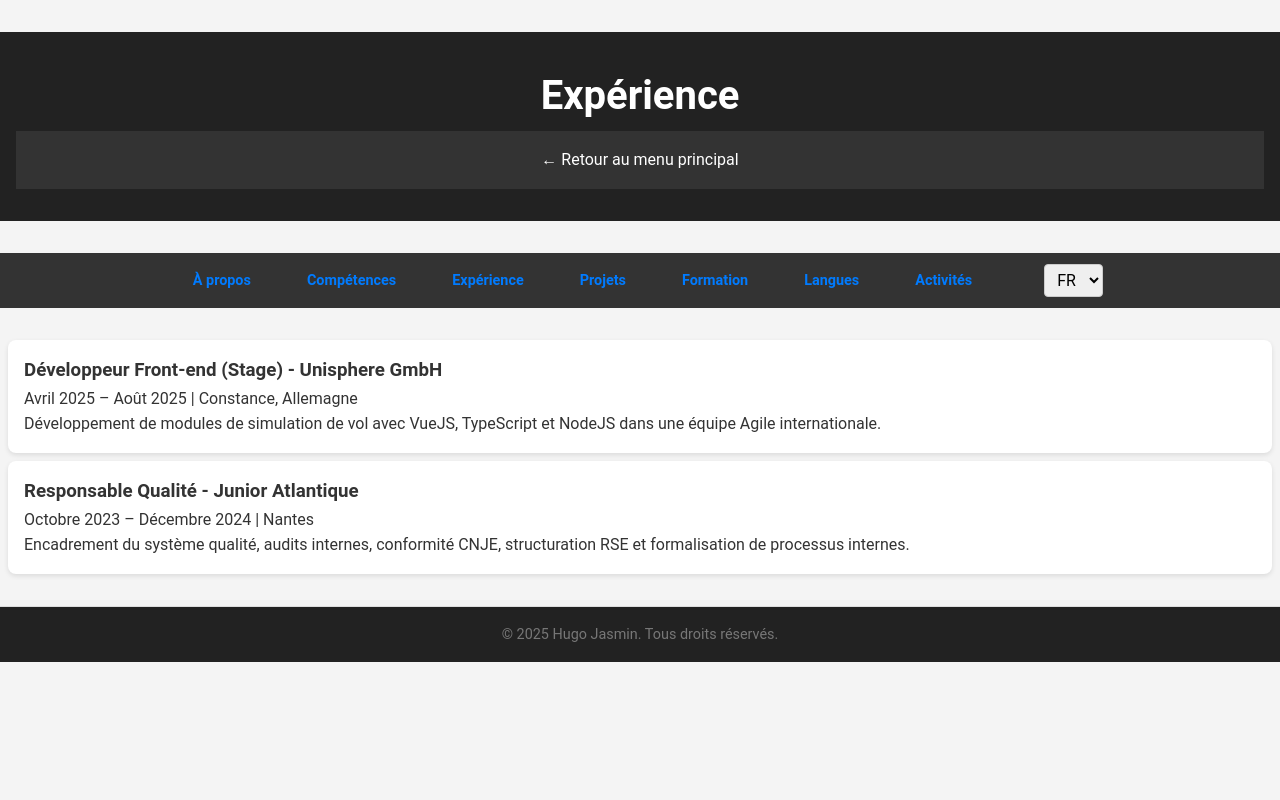
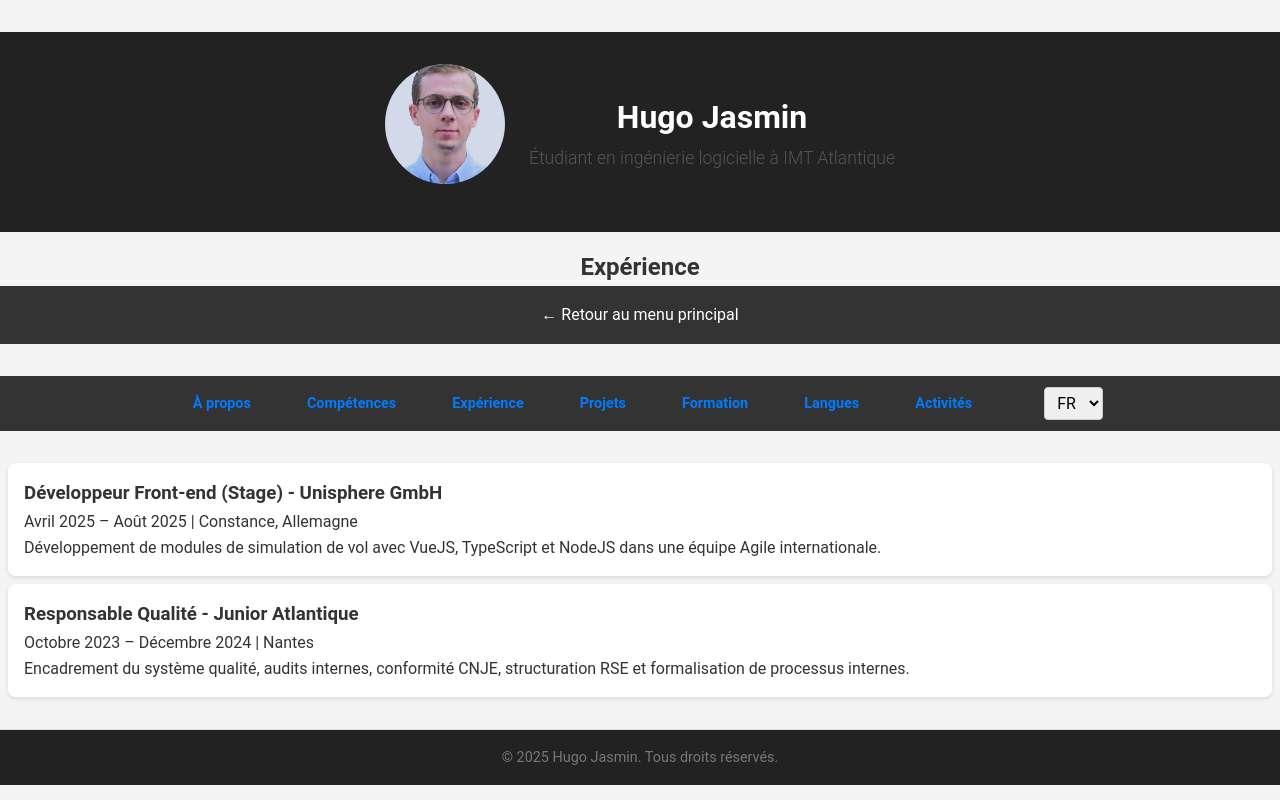
Before and after one commit to Hugo801104/portfolio, a plain HTML site: page pages/experience.html in a window 1280 px wide. Drawn offline with Linux system fonts and the light colour scheme.

Commit message:
CHANGE: header update

```diff
--- a/css/styles.css
+++ b/css/styles.css
@@ -186,6 +186,11 @@ footer {
   color: #555;
 }
 
+.header-nav {
+  text-align: center;
+  margin-top: 1rem;
+}
+
 #contact {
   max-width: 600px;
   margin: 0 auto 3rem;
--- a/pages/experience.html
+++ b/pages/experience.html
@@ -8,10 +8,18 @@
 </head>
 <body>
 
-  <header>
-    <h1 data-i18n="experience">Expérience</h1>
-    <nav><a href="../index.html" data-i18n="nav_back">← Retour au menu principal</a></nav>
+    <header class="header-flex">
+    <img src="../assets/Hugo.jpg" alt="Photo de Hugo Jasmin" class="profile-photo" />
+    <div class="header-text">
+      <h1>Hugo Jasmin</h1>
+      <p data-i18n="subtitle"></p>
+    </div>
   </header>
+
+    <div class="header-nav">
+      <h2 data-i18n="experience">Expérience</h2>
+      <nav><a href="../index.html" data-i18n="nav_back">← Retour au menu principal</a></nav>
+    </div>
 
   <nav class="icon-nav">
     <a href="about.html" data-i18n="about" title="À propos"><i class="fas fa-user"></i></a>
```
Also changed, not shown: index.html (+0 -2 lines), pages/about.html (+11 -3 lines), pages/activities.html (+11 -3 lines), pages/contact.html (+11 -3 lines), pages/education.html (+11 -3 lines), pages/languages.html (+11 -3 lines), pages/projects.html (+11 -3 lines), pages/skills.html (+11 -3 lines).
